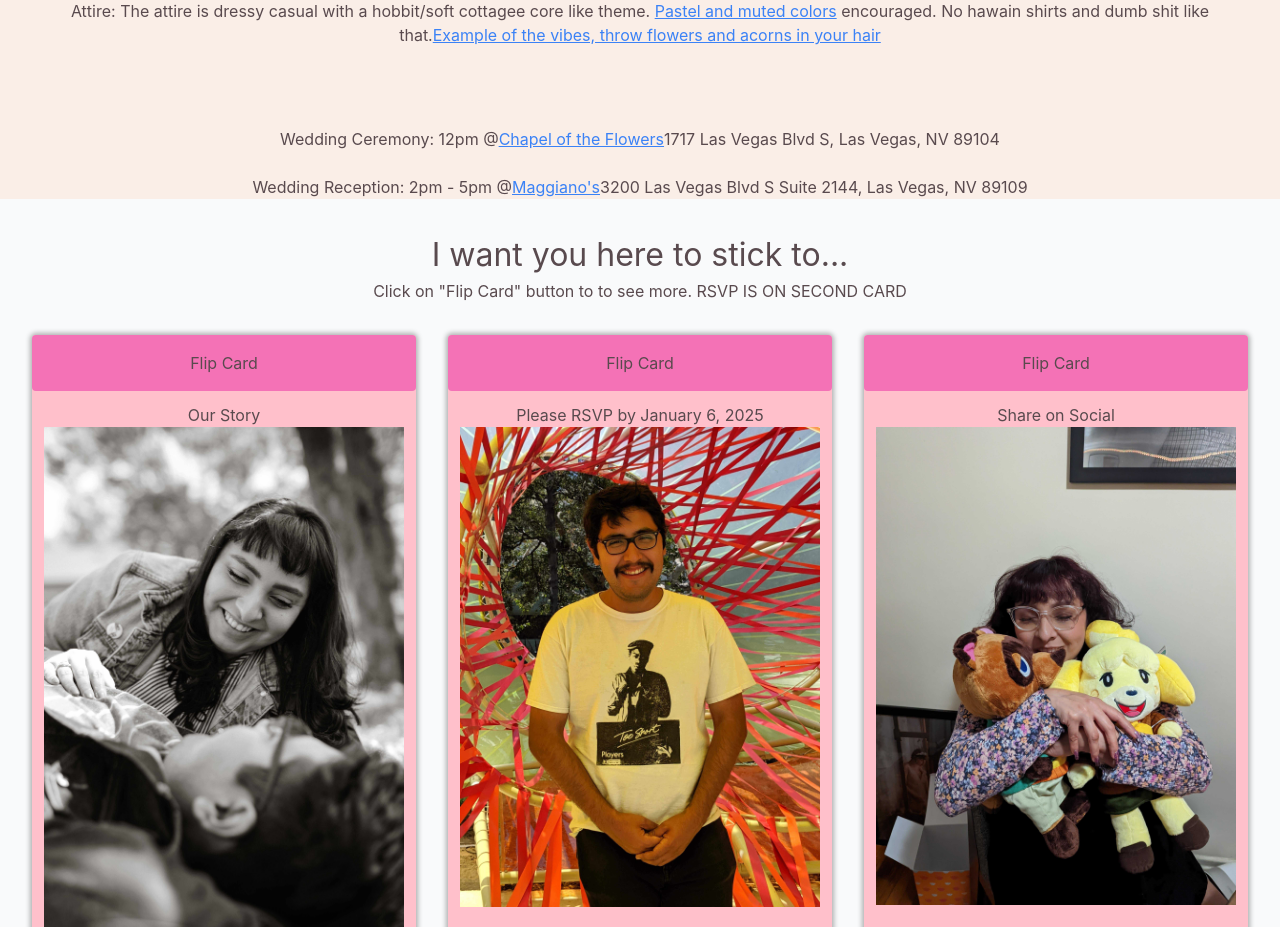
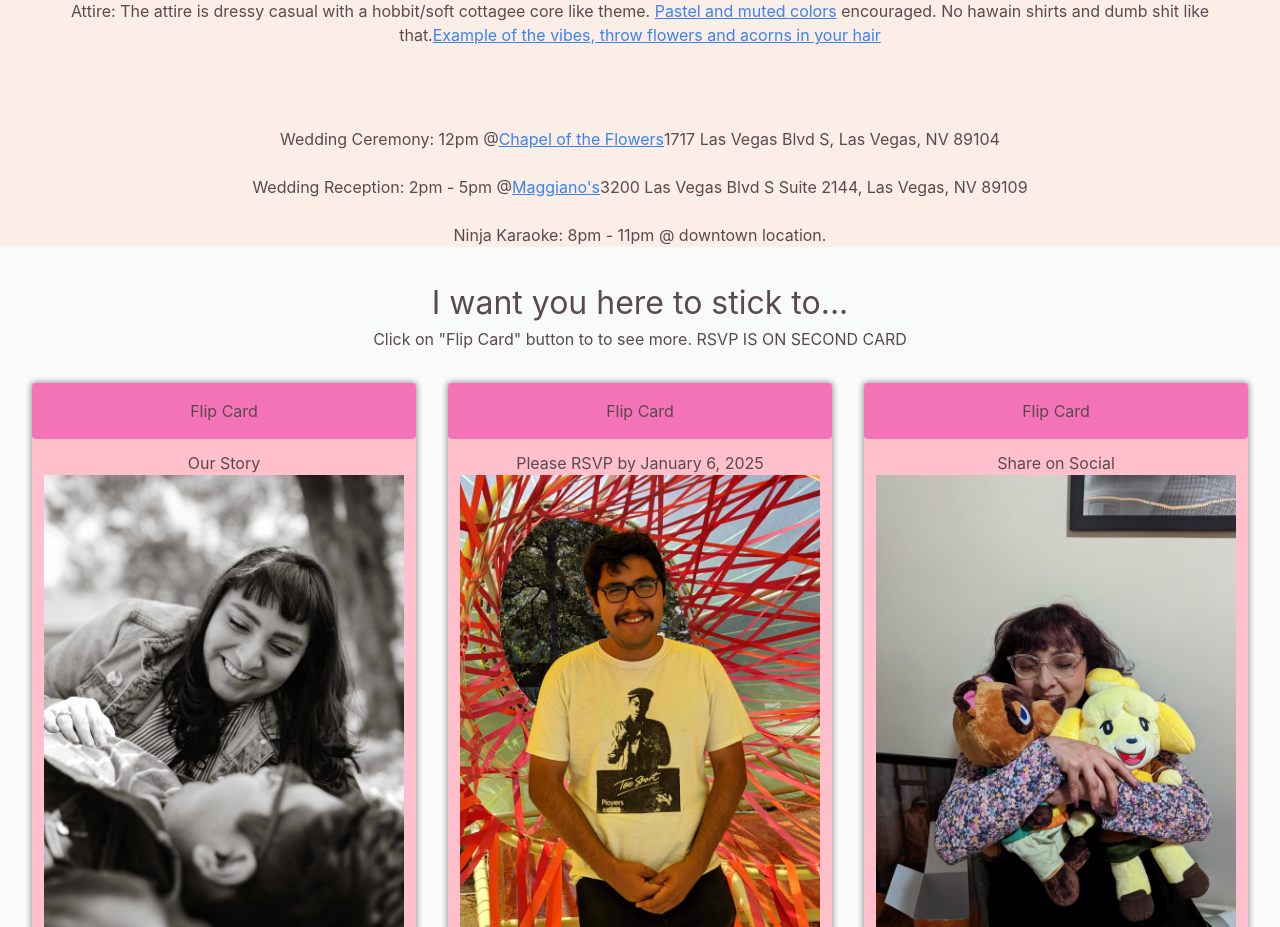
Before and after one commit to fidel-tensoriot/wed1, a React (Create React App) app: page / in a window 1280 px wide. Shown: the part 1565-2492 px from the top of the page. Built offline with nearby package versions, Linux system fonts and the light colour scheme; no server answers.

Commit message:
Update Home.jsx to include karaoke

```diff
--- a/src/pages/Home.jsx
+++ b/src/pages/Home.jsx
@@ -92,7 +92,7 @@ function Home() {
                         <br /> <br />
                         <button className="bg-blue-500 text-white px-4 py-2 rounded mt-4">
                             <a
-                                href="https://calendar.google.com/calendar/render?action=TEMPLATE&text=Karina+and+Fidel+Las+Vegas+Wedding&dates=20250627T120000/20250627T170000&details=Join+us+for+our+wedding+ceremony+and+reception+in+Las+Vegas!+Ceremony+at+12pm+at+Chapel+of+the+Flowers,+reception+at+2pm+at+Maggiano's.+We+look+forward+to+celebrating+with+you!&location=1717+Las+Vegas+Blvd+S,+Las+Vegas,+NV+89104"
+                                href="https://calendar.google.com/calendar/render?action=TEMPLATE&text=Karina+and+Fidel+Las+Vegas+Wedding&dates=20250627T120000/20250627T170000&details=Join+us+for+our+wedding+ceremony+and+reception+in+Las+Vegas!+Ceremony+at+12pm+at+Chapel+of+the+Flowers,+Reception+at+2pm+at+Maggiano's,+Karaoke+from+8:00+PM+to+11:00+PM+at+Ninja+Karaoke+in+Downtown+Las+Vegas.+We+look+forward+to+celebrating+with+you!&location=1717+Las+Vegas+Blvd+S,+Las+Vegas,+NV+89104"
                                 target="_blank"
                                 rel="noopener noreferrer"
                                 className="text-white"
@@ -146,6 +146,9 @@ function Home() {
                             Maggiano's
                         </a>
                         3200 Las Vegas Blvd S Suite 2144, Las Vegas, NV 89109
+
+                        <br></br><br></br>
+                        Ninja Karaoke: 8pm - 11pm @ downtown location.
                     </p>
                 </div>
             </div>
```
